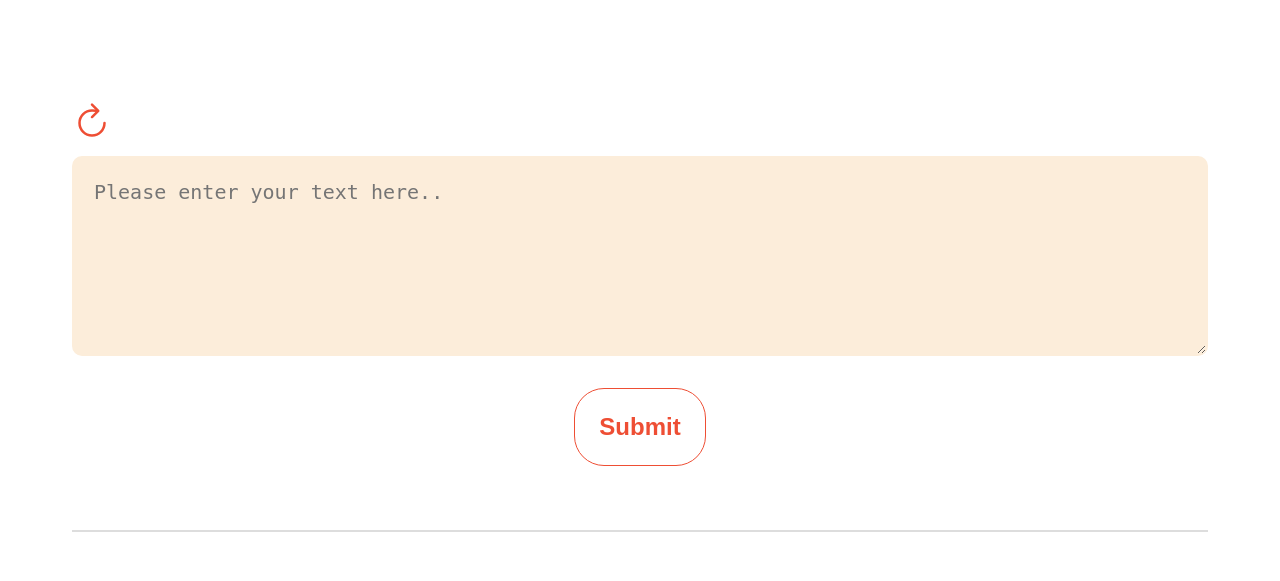
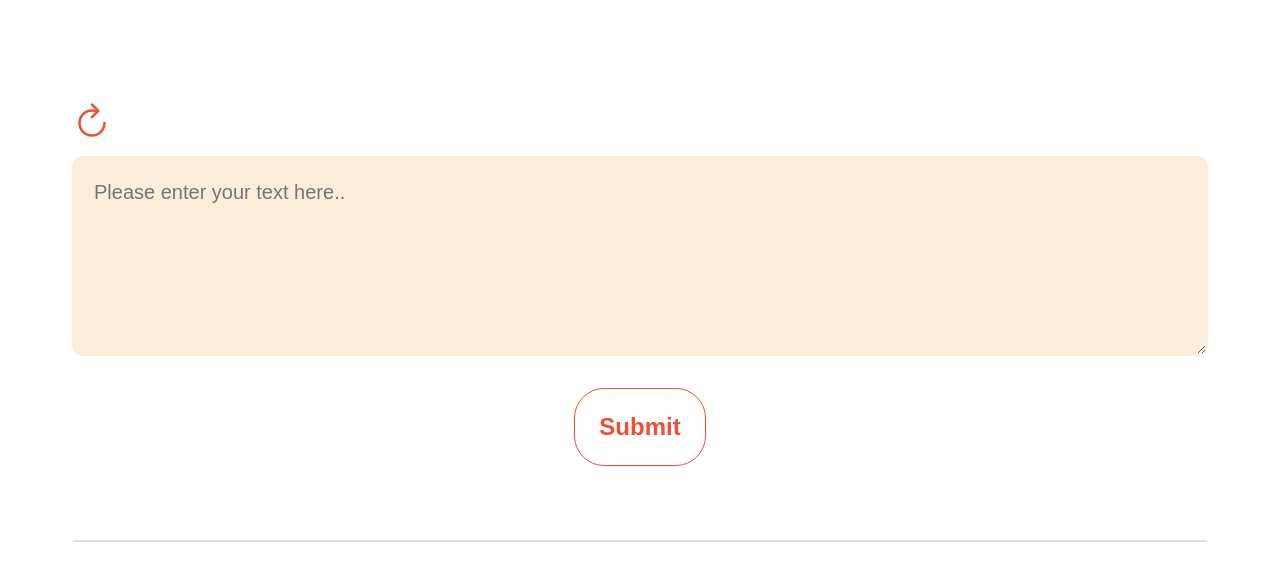
Before and after one commit to EBolle/write-tight, a Flask app: page / in a window 1280 px wide. Shown: the top 581 px of the page. Run offline with Flask 2, Linux system fonts and the light colour scheme.

Commit message:
Fixed equal styling of the input and return text, still need to re-factor the CSS and think about displaying tabs and enters in the return text PLUS a maximum number of charcaters.

```diff
--- a/writetight/static/css/styles.css
+++ b/writetight/static/css/styles.css
@@ -7,12 +7,8 @@
 }
 
 html {
-  /* font-size: 10px; */
   /* Default = 16px, 62.5% = 10px, easy to calculate with */
-  /* Percentage of user's browser font-size setting */
   font-size: 62.5%;
-  /* Only works for Firefox and Chrome, not on Safari or Microsoft Edge */
-  /* scroll-behavior: smooth; */
 }
 
 body {
@@ -72,6 +68,7 @@ span {
   border: 2px solid transparent;
   outline: none;
 
+  font-family: inherit;
   font-weight: 500;
   font-size: 2rem;
   line-height: 1.4;
@@ -118,14 +115,19 @@ span {
 /* Return text */
 
 .return-text {
+  padding: 2rem;
+  border: 2px solid transparent;
+  outline: none;
+
   font-weight: 500;
   font-size: 2rem;
   line-height: 1.4;
-  padding-bottom: 3.2rem;
-  /* margin-top: 10rem; */
+  color: #333;
 
   border-bottom: 2px solid #ddd;
 }
+
+/* Pattern colors */
 
 .ambiguous-openings {
   color: purple;
```
